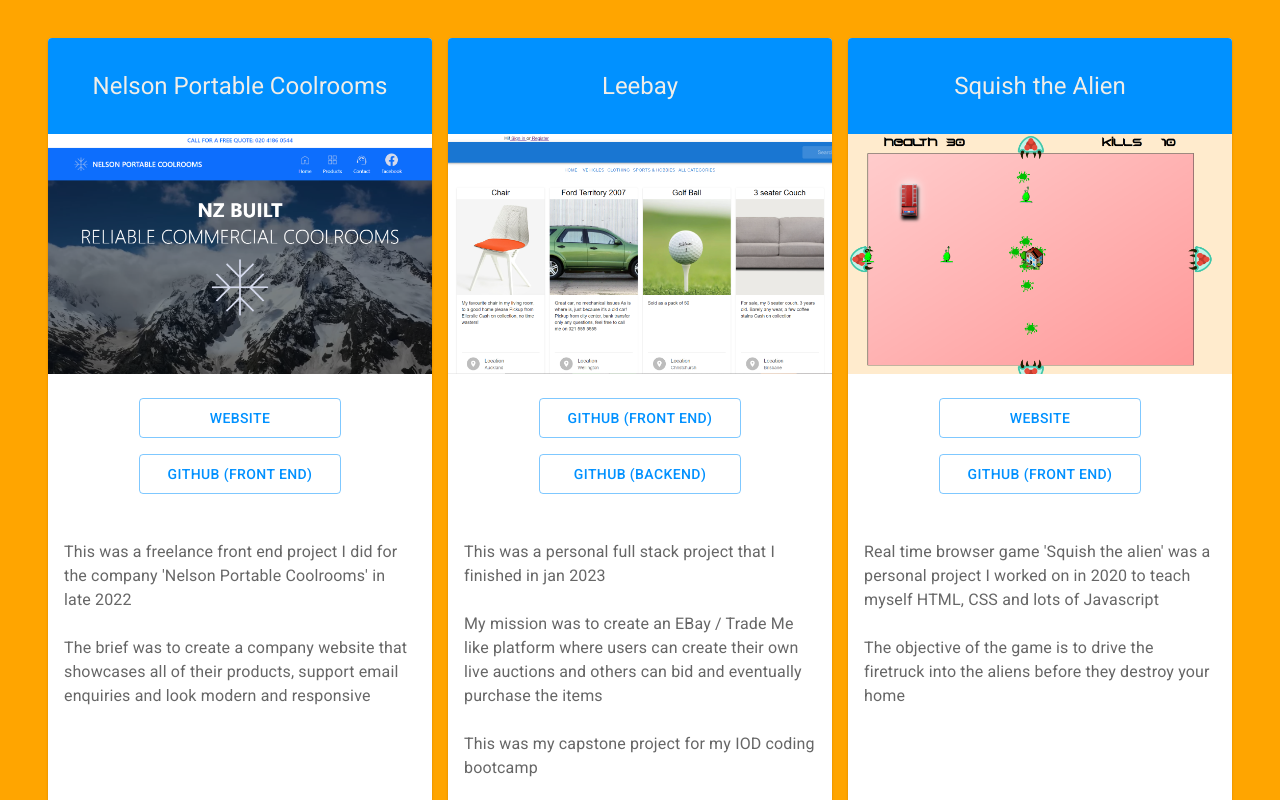
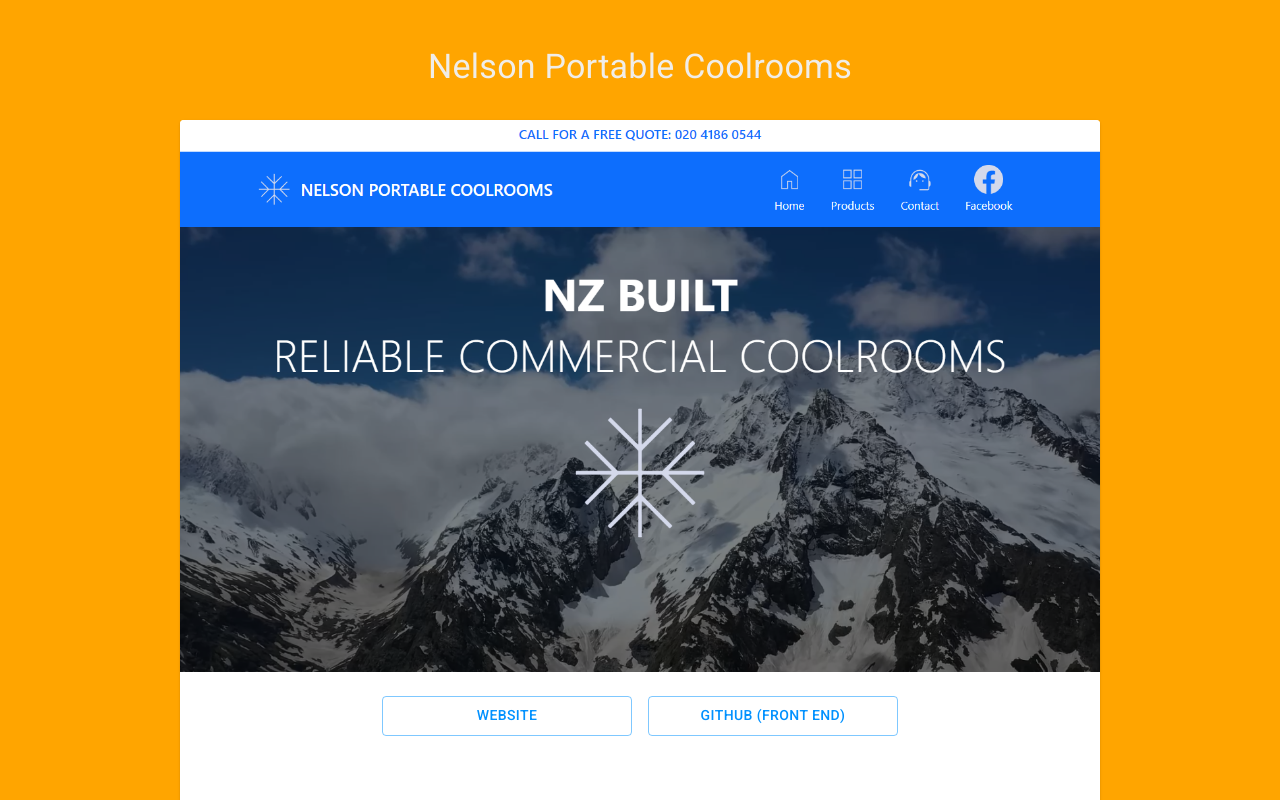
Before and after one commit to Leeroy-Steele/Bio_V2, a React (Create React App) app: page / in a window 1280 px wide. Shown: the part 900-1700 px from the top of the page. Built offline with nearby package versions, Linux system fonts and the light colour scheme.

Commit message:
Portfolio enhancements

```diff
--- a/src/App.js
+++ b/src/App.js
@@ -4,6 +4,7 @@
 import Portfolio from './components/Portfolio'
 import Resume from './components/Resume'
 import Hobbies from './components/Hobbies'
+import Footer from './components/Footer'
 
 import '@fontsource/roboto/300.css';
 import '@fontsource/roboto/400.css';
@@ -41,6 +42,7 @@
         <Portfolio/>
         <Resume/>
         <Hobbies/>
+        <Footer/>
       </ThemeProvider>
     </div>
   );
--- /dev/null
+++ b/src/components/Footer.js
@@ -0,0 +1,21 @@
+import * as React from 'react';
+import Box from '@mui/material/Box';
+import Typography from '@mui/material/Typography';
+
+export default function Footer() {
+
+  return (
+    <Box sx={{ bgcolor:"primary.background", minWidth:450 }} id="Hobbies">
+
+      <Box m={6} sx={{maxWidth:900,m:"auto",minWidth:450, p:5}}>
+
+        <Typography variant="h6" gutterBottom sx={{fontWeight: 'bold', pt:5, font:'white', textAlign:"center", color:"white"}}>
+            Leeroy Steele
+        </Typography>
+
+
+    </Box>
+
+    </Box>
+  )
+}
--- a/src/components/Portfolio.js
+++ b/src/components/Portfolio.js
@@ -2,6 +2,8 @@
 import Box from '@mui/material/Box';
 import Grid from '@mui/material/Grid';
 import Typography from '@mui/material/Typography';
+import Stack from '@mui/material/Stack';
+import Divider from '@mui/material/Divider';
 
 import PortfolioCard from './PortfolioCard'
 
@@ -12,30 +14,30 @@
 
 export default function Portfolio() {
 
-  //Change card size here
-  const cardMaxWidth = 400
-  const cardHeight = 1300
-
   return (
     <Box sx={{ bgcolor:"primary.background", minWidth:450 }} id="Portfolio">
 
-      <Box m={6} sx={{maxWidth:1200,m:"auto", minWidth:450, pt:5}}>
+      <Box m={6} sx={{maxWidth:1000, m:"auto", minWidth:450, p:5}}>
 
-        <Typography variant="h3" gutterBottom sx={{fontWeight: 'bold', pt:5, textAlign:"center", color:"white"}}>
+        <Typography variant="h3" gutterBottom sx={{fontWeight: 'bold', py:5, textAlign:"center", color:"white"}}>
           Portfolio
         </Typography>
 
-        <Grid container spacing={2} mt={0} py={6} justifyContent="center">
+        <Stack
+          direction={{ sm: 'column' }}
+          divider={<Divider orientation="horizontal" color="white" flexItem />}
+          spacing={{ xs: 5}}
+        >
 
-          <Grid item sx={{maxWidth:cardMaxWidth}}>
+          <Grid item >
+
             <PortfolioCard
               imgURL={NPCImage}
               title="Nelson Portable Coolrooms"
-            text1="This was a freelance front end project I did for the company 'Nelson Portable Coolrooms' in late 2022"
-            text2="The brief was to create a company website that showcases all of their products, support email enquiries and
-            look modern and responsive"
+              text1="Freelance (front end) project I did for the company 'Nelson Portable Coolrooms' in late 2022"
+              text2="The brief was to create a company website that showcases all of their products, show contact details,
+              testimonials, provide support email enquiries all while looking modern and responsive"
               text3=""
-
               websiteURL="http://nelsonportablecoolrooms.life/"
               gitHubURL="https://github.com/Leeroy-Steele/Mini-Project2-Nelson-Portable-Coolrooms"
               techStack={[
@@ -46,27 +48,28 @@
                 "CSS",
                 "Javascript"
             ]}
-            cardHeight = {cardHeight}
+
             />
           </Grid>
 
-          <Grid item sx={{maxWidth:cardMaxWidth}}>
+          <Grid item >
+
             <PortfolioCard
               imgURL={LeebayImage}
               title="Leebay"
               text1="This was a personal full stack project that I finished in jan 2023"
               text2="My mission was to create an EBay / Trade Me like platform where users can
               create their own live auctions and others can bid and eventually purchase the items"
-            text3="This was my capstone project for my IOD coding bootcamp"
-            websiteURL=""
+              text3="This was my capstone project for the 2022 IOD coding bootcamp i completed"
+              websiteURL={null}
               gitHubURL="https://github.com/Leeroy-Steele/Leebay---Capstone-React-Front-End"
               gitHubBackendURL="https://github.com/Leeroy-Steele/Leebay-Capstone-Nodejs-Back-End-"
               techStack={["ReactJS","Material UI","Axios","Moment","NodeJS","MySQL Database","Multer","Swagger - documentation","Nodemon","Body-Parser"]}
-            cardHeight = {cardHeight}
             />
           </Grid>
 
-          <Grid item sx={{maxWidth:cardMaxWidth}}>
+          <Grid item >
+
             <PortfolioCard
               imgURL={STAImage}
               title="Squish the Alien"
@@ -75,15 +78,12 @@
               websiteURL="https://leeroy-steele.github.io/Squish-the-alien/"
               gitHubURL="https://github.com/Leeroy-Steele/Squish-the-alien"
               techStack={["Javascript","CSS","HTML"]}
-            cardHeight = {cardHeight}
+
             />
           </Grid>
 
-
-        </Grid>
-
+        </Stack>
       </Box>
-
     </Box>
   )
 }
--- a/src/components/PortfolioCard.js
+++ b/src/components/PortfolioCard.js
@@ -20,33 +20,38 @@
   }
 
   return (
-    <Card sx={{height:props.cardHeight}}>
+    <div>
 
-      <CardHeader
+      <Typography variant="h4" color="secondary.text" p={4} align="center" >
+        {props.title}
+      </Typography>
+
+    <Card>
+
+      {/* <CardHeader
 
         title={props.title}
-        sx={{textAlign:"center",bgcolor:"secondary.background", color:"primary.text",py:4}}
-      />
-
+        sx={{textAlign:"center",bgcolor:"primary.background", color:"primary.text",py:4}}
+      /> */}
+        <a href={props.websiteURL}>
         <CardMedia
           component="img"
-          height="240"
+          // height="240"
           image={props.imgURL}
           alt="Project image"
-        />
+
+        /></a>
+
+
         <CardContent sx={{p:0, border:0}}>
 
-          <Box sx={{ width:1, p:2, height:150 }}>
+          <Box sx={{ width:1, p:2 }}>
 
-            {/* <Typography gutterBottom variant="h5" component="div" sx={{textAlign:"center", pb:1, color:"white"}}>
-              {props.title}
-            </Typography> */}
-
-            <Stack spacing={0} direction="column">
+            <Stack spacing={0} direction={{ sm: 'column', md: 'row' }} justifyContent="center" >
 
             {(props.websiteURL)?
               <CardActions>
-                <Button variant="outlined" color="secondary" sx={{width:"60%", height:40, m:"auto"}} onClick={()=>{navigateToURL(props.websiteURL)}}>Website</Button>
+                <Button variant="outlined" color="secondary" sx={{width:250, height:40, m:"auto"}} onClick={()=>{navigateToURL(props.websiteURL)}}>Website</Button>
               </CardActions>
               :
               null
@@ -54,7 +59,7 @@
 
             {(props.gitHubURL)?
               <CardActions>
-                <Button variant="outlined" color="secondary" sx={{width:"60%", height:40, m:"auto"}} onClick={()=>{navigateToURL(props.gitHubURL)}}>Github (Front End)</Button>
+                <Button variant="outlined" color="secondary" sx={{width:250, height:40, m:"auto"}} onClick={()=>{navigateToURL(props.gitHubURL)}}>Github (Front End)</Button>
               </CardActions>
               :
               null
@@ -62,7 +67,7 @@
 
             {(props.gitHubBackendURL)?
               <CardActions>
-                <Button variant="outlined" color="secondary" sx={{width:"60%", height:40, m:"auto"}} onClick={()=>{navigateToURL(props.gitHubBackendURL)}}>Github (Backend)</Button>
+                <Button variant="outlined" color="secondary" sx={{width:250, height:40, m:"auto"}} onClick={()=>{navigateToURL(props.gitHubBackendURL)}}>Github (Backend)</Button>
               </CardActions>
               :
               null
@@ -73,7 +78,7 @@
           </Box>
 
 
-          <Box sx={{ width:1, p:2, height:300, borderRadius:1 }}>
+          <Box sx={{ width:1, p:2,  borderRadius:1, mt:5 }}>
 
             {(props.text1)?
               <Typography variant="body1" color="text.secondary" >
@@ -105,7 +110,7 @@
 
           </Box>
 
-          <Box sx={{ bgcolor:'secondary.main', width:1, p:2, mt:1, height:500}}>
+          <Box sx={{ bgcolor:'secondary.main', width:1, p:2, mt:5}}>
 
             <Grid sx={{textAlign:"center"}}>
 
@@ -114,7 +119,6 @@
               </Typography>
 
             </Grid>
-
 
             <List dense={false}>
 
@@ -136,5 +140,6 @@
 
         </CardContent>
     </Card>
+    </div>
   );
 }
--- a/src/components/Resume.js
+++ b/src/components/Resume.js
@@ -20,7 +20,7 @@
 
   //Change card size here
   const cardMaxWidth = 400
-  const cardHeight = 600
+  const cardHeight = 647
 
   return (
     <Box sx={{ minWidth:450  }} id="Resume">
@@ -39,8 +39,8 @@
             companyName="AUT / Institue Of Data"
             jobTitle="Assistant trainer for the software engineering bootcamp"
             dates="Feb 2023 onwards"
-            text="After completeing this software engineering course in early 2023 I was asked if I'd like to
-            come back as assistant trainer to teach the next cohort"
+            text1="After completeing this software engineering bootcamp in early 2023 I accepted a position as assistant trainer starting from the next cohort"
+            text2="This is a part time position which I am currently employed"
             cardHeight={cardHeight}
             />
           </Grid>
@@ -51,8 +51,9 @@
             companyName="Auckland Live"
             jobTitle="Audio Visual Technician"
             dates="July 2022 onwards"
-            text="I started working at Auckland Live in May 2022 when I moved back to New Zealand. My position is 'Event technician'
-            and my responsibilities are; setting up & operating large scale Audio Visual systems for live events"
+            text1="I started working at Auckland Live in May 2022 when I moved back to New Zealand. My position is 'Event technician'
+            and my responsibilities are setting up & operating large scale Audio Visual systems for live events"
+            text2="This is a part time position which I am currently employed"
             cardHeight={cardHeight}
             />
           </Grid>
@@ -63,10 +64,11 @@
             companyName="JB Communications"
             jobTitle="Technical Production Engineer"
             dates="Dec 2013 - June 2022"
-            text="I worked at JB Communications for the entire time I was living in London from 2014 to 2022. It was a diverse role that included
+            text1="I worked at JB Communications for the entire time I was living in London from 2014 to 2022. It was a diverse role that included
             working on live events and also building permanent AV installations. I was also responsible for aftercare and
-            maintenance of the AV installations. This was a client facing role that was 50% office based for organisational
-            tasks and 50% onsite work leading the team"
+            maintenance of the AV installations. "
+            text2="This was a client facing role that was 50% office based for organisational
+            tasks and 50%  leading the team onsite"
             cardHeight={cardHeight}
             />
           </Grid>
@@ -77,9 +79,9 @@
             companyName="Staging Connections"
             jobTitle="Event Technician"
             dates="Jan 2010 - Nov 2013"
-            text="My responsibilities included setting up large corporate event technology for conferences, awards shows, galadinners. Equipment
-            such as PA systems, large format projection, lighting systems. I worked my way up to becoming a senior event technician in this role.
-            I left this role to move to London"
+            text1="My responsibilities included setting up large corporate event technology for conferences, awards shows, galadinners. Equipment
+            such as PA systems, large format projection, lighting systems. I worked my way up to becoming a senior event technician in this role"
+            text2="This was a full time position and I left this role to move to London"
             cardHeight={cardHeight}
             />
           </Grid>
@@ -90,8 +92,9 @@
             companyName="Vidcom"
             jobTitle="AV technician"
             dates="May 2007 - Jan 2010"
-            text="This was my first job in the Corporate AV insustry ans I was hired as a AV Technician. My role included setting up and operating
+            text1="This was my first job in the Corporate AV insustry ans I was hired as a AV Technician. My role included setting up and operating
             various Audio Visual systems. Usually this was for conferences and usually limited to basic PA systems, Projectors and lighting"
+            text2="This was a full time position and I left this role to work on larger events at Staging Connections"
             cardHeight={cardHeight}
             />
           </Grid>
@@ -100,10 +103,10 @@
             <ResumeCard
             imgURL={ArmyImage}
             companyName="NZ Army"
-            jobTitle="Automotive technician"
+            jobTitle="Automotive Technician"
             dates="Jan 2005 - May 2006"
-            text="I made it through basic training, branch training and half way through my apprentiship
-            but I left because I didn't love the trade"
+            text1="I joined the NZ Army as a Automotive Technician and I made it through basic training, branch training and half way through my apprentiship"
+            text2="I left this job because I realised I didn't love the trade"
             cardHeight={cardHeight}
             />
           </Grid>
--- a/src/components/ResumeCard.js
+++ b/src/components/ResumeCard.js
@@ -36,8 +36,13 @@
           <br></br>
 
           <Typography variant="body1" color="white" sx={{p:2}}>
-            {props.text}
+            {props.text1}
           </Typography>
+
+          <Typography variant="body1" color="white" sx={{p:2}}>
+            {props.text2}
+          </Typography>
+
           </Box>
         </CardContent>
     </Card>
```
Lines whose indentation alone changed are shown as unchanged.
